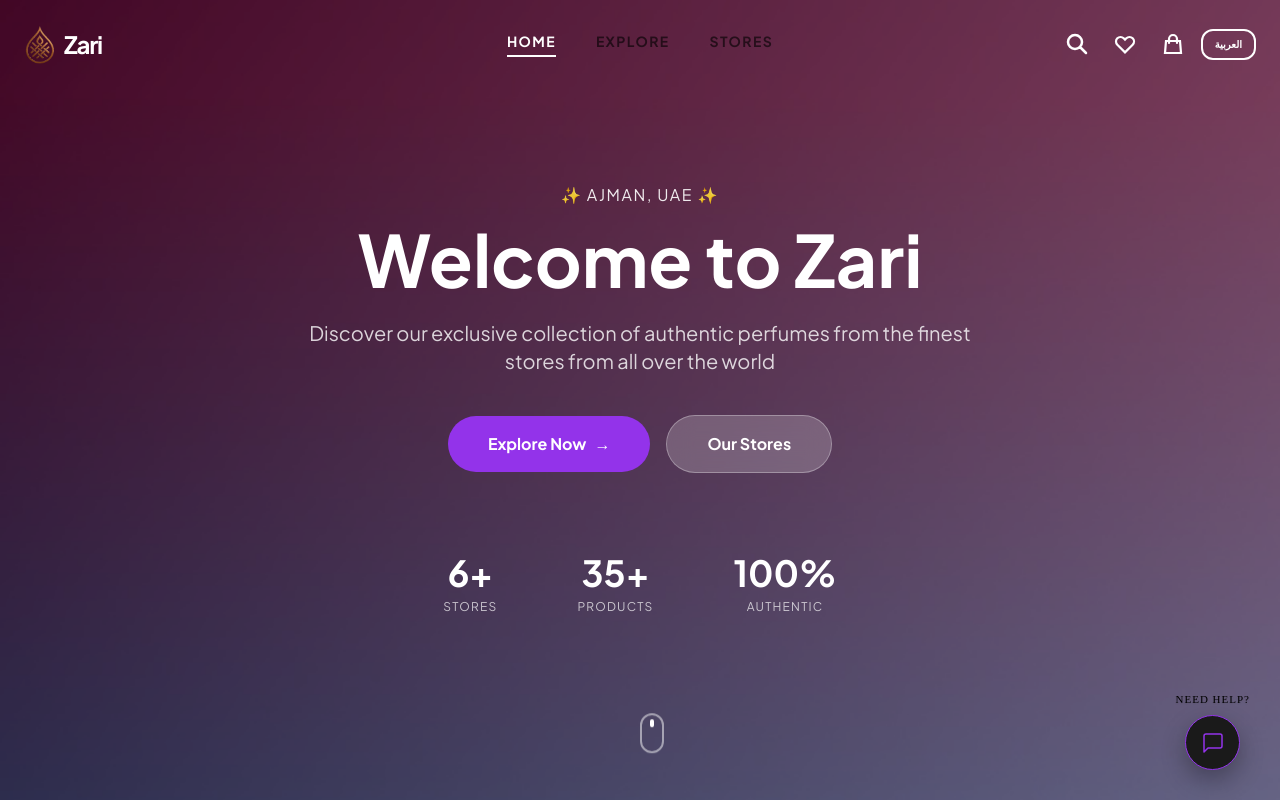
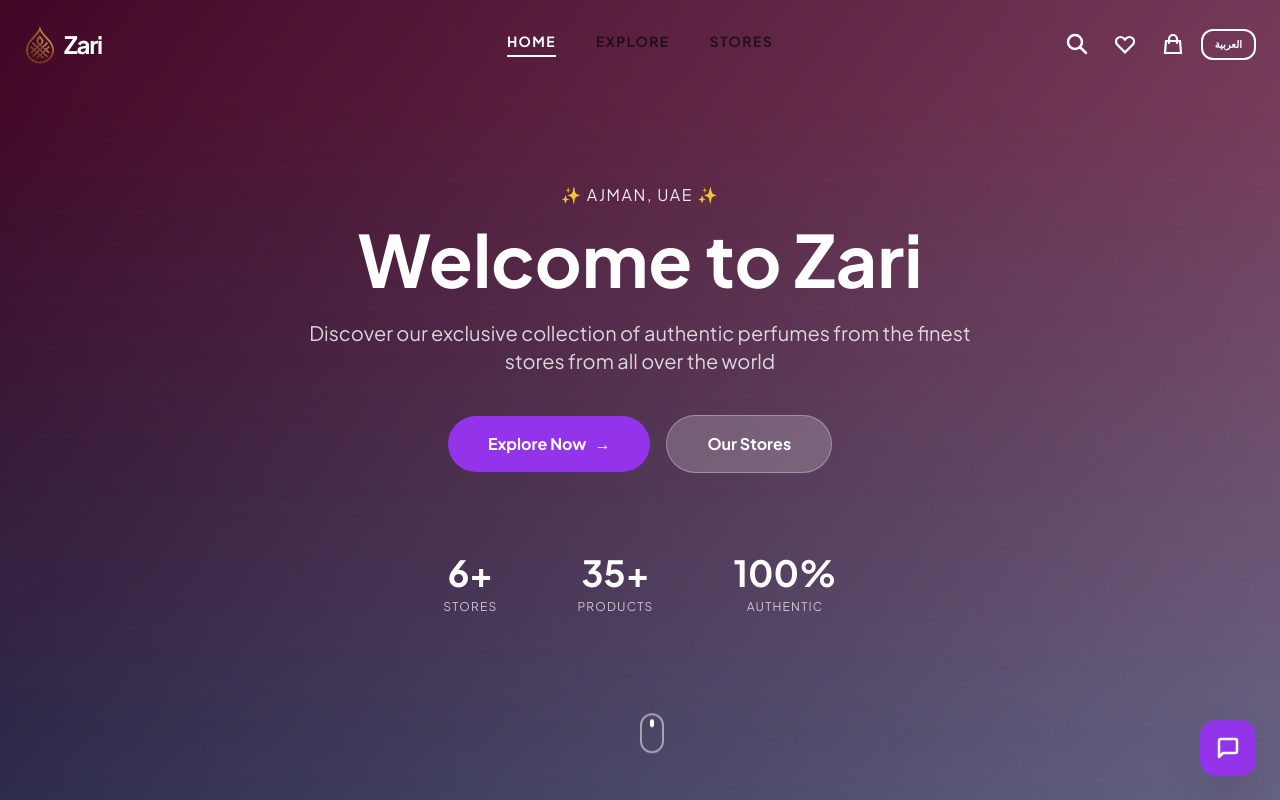
Before and after one commit to ZariPerfumes/ZariPerfumes.github.io, a React (Vite) app: page / in a window 1280 px wide. Shown: the top 800 px of the page. Built offline with nearby package versions, Linux system fonts and the light colour scheme.

Commit message:
recommended for you and scrolling

```diff
--- a/App.tsx
+++ b/App.tsx
@@ -1,5 +1,5 @@
-import React from 'react';
-import { HashRouter as Router, Routes, Route } from 'react-router-dom';
+import React, { useEffect, useState } from 'react';
+import { HashRouter as Router, Routes, Route, useLocation } from 'react-router-dom';
 import { AppProvider } from './AppContext';
 import Header from './components/Header';
 import Footer from './components/Footer';
@@ -14,12 +14,58 @@
 import { Toaster } from 'react-hot-toast';
 import 'leaflet/dist/leaflet.css';
 import ProductDetail from './pages/ProductDetail';
+import { useApp } from './AppContext';
+
+const ScrollToTop = () => {
+  const { pathname } = useLocation();
+  useEffect(() => {
+    window.scrollTo({ top: 0, behavior: 'smooth' });
+  }, [pathname]);
+  return null;
+};
+
+const BackToTop = () => {
+  const [visible, setVisible] = useState(false);
+  const [showTooltip, setShowTooltip] = useState(false);
+  const { lang } = useApp();
+
+  useEffect(() => {
+    const toggleVisible = () => {
+      window.pageYOffset > 300 ? setVisible(true) : setVisible(false);
+    };
+    window.addEventListener('scroll', toggleVisible);
+    return () => window.removeEventListener('scroll', toggleVisible);
+  }, []);
+
+  return (
+    <button
+      onClick={() => window.scrollTo({ top: 0, behavior: 'smooth' })}
+      onMouseEnter={() => setShowTooltip(true)}
+      onMouseLeave={() => setShowTooltip(false)}
+      className={`group fixed bottom-[96px] right-6 z-[60] flex items-center gap-3 transition-all duration-300 ${
+        visible ? 'opacity-100 translate-y-0' : 'opacity-0 translate-y-10 pointer-events-none'
+      } ${lang === 'ar' ? 'flex-row-reverse' : 'flex-row'}`}
+    >
+      <span className={`transition-opacity duration-300 bg-black/70 text-white px-3 py-1 rounded-lg text-sm backdrop-blur-sm whitespace-nowrap ${
+        showTooltip ? 'opacity-100' : 'opacity-0'
+      }`}>
+        {lang === 'en' ? 'Top' : 'للأعلى'}
+      </span>
+      <div className="p-4 bg-purple-600 text-white rounded-2xl shadow-2xl transition-all duration-300 hover:bg-purple-700 active:scale-90 flex items-center justify-center">
+        <svg className="w-6 h-6" fill="none" stroke="currentColor" viewBox="0 0 24 24">
+          <path strokeLinecap="round" strokeLinejoin="round" strokeWidth="3" d="M5 15l7-7 7 7" />
+        </svg>
+      </div>
+    </button>
+  );
+};
 
 const App: React.FC = () => {
   return (
     <AppProvider>
       <Toaster position="bottom-center" reverseOrder={false} />
       <Router>
+        <ScrollToTop />
         <div className="flex flex-col min-h-screen">
           <Header />
           <main className="flex-grow">
@@ -36,6 +82,7 @@
           </main>
           <Footer />
           <WhatsAppButton />
+          <BackToTop />
         </div>
       </Router>
     </AppProvider>
--- a/components/WhatsAppButton.tsx
+++ b/components/WhatsAppButton.tsx
@@ -1,7 +1,9 @@
+import { useState } from 'react';
 import { useApp } from '../AppContext';
 
 export default function WhatsAppButton() {
   const { lang } = useApp();
+  const [showTooltip, setShowTooltip] = useState(false);
   const whatsappUrl = "https://wa.me/971588537024";
 
   return (
@@ -9,50 +11,25 @@
       href={whatsappUrl}
       target="_blank"
       rel="noopener noreferrer"
-      style={{
-        position: 'fixed',
-        bottom: '30px',
-        right: '30px',
-        display: 'flex',
-        flexDirection: 'column',
-        alignItems: 'center',
-        gap: '8px',
-        zIndex: 1000,
-        textDecoration: 'none',
-        transition: 'transform 0.3s ease',
-      }}
-      onMouseEnter={(e) => (e.currentTarget.style.transform = 'translateY(-5px)')}
-      onMouseLeave={(e) => (e.currentTarget.style.transform = 'translateY(0)')}
+      onMouseEnter={() => setShowTooltip(true)}
+      onMouseLeave={() => setShowTooltip(false)}
+      onClick={() => setShowTooltip(!showTooltip)}
+      className={`group fixed bottom-6 right-6 z-[60] flex items-center gap-3 ${
+        lang === 'ar' ? 'flex-row-reverse' : 'flex-row'
+      }`}
     >
-      <span style={{
-        fontFamily: 'serif',
-        letterSpacing: '1px',
-        fontSize: '11px',
-        color: '#000000',
-        textTransform: 'uppercase',
-        fontWeight: '500',
-        textShadow: '0 1px 2px rgba(0,0,0,0.1)'
-      }}>
+      <span className={`transition-opacity duration-300 bg-black/70 text-white px-3 py-1 rounded-lg text-sm backdrop-blur-sm whitespace-nowrap ${
+        showTooltip ? 'opacity-100' : 'opacity-0'
+      }`}>
         {lang === 'en' ? 'Need Help?' : 'تحتاج مساعدة؟'}
       </span>
-      <div style={{
-        width: '55px',
-        height: '55px',
-        backgroundColor: '#1a1a1a',
-        borderRadius: '50%',
-        display: 'flex',
-        alignItems: 'center',
-        justifyContent: 'center',
-        boxShadow: '0 10px 25px rgba(0,0,0,0.3)',
-        border: '1px solid #9333EA'
-      }}>
+      <div className="p-4 bg-purple-600 text-white rounded-2xl shadow-2xl transition-all duration-300 hover:bg-purple-700 active:scale-90 flex items-center justify-center">
         <svg
-          width="24"
-          height="24"
+          className="w-6 h-6"
+          fill="none"
+          stroke="currentColor"
           viewBox="0 0 24 24"
-          fill="none"
-          stroke="#9333EA"
-          strokeWidth="1.5"
+          strokeWidth="2.5"
           strokeLinecap="round"
           strokeLinejoin="round"
         >
--- a/pages/Cart.tsx
+++ b/pages/Cart.tsx
@@ -2,7 +2,8 @@
 import { Link, useNavigate } from 'react-router-dom';
 import { useApp } from '../AppContext';
 import { UI_STRINGS } from '../translations';
-import { DELIVERY_COSTS } from '../data';
+import { DELIVERY_COSTS, PRODUCTS } from '../data';
+import ProductCard from '../components/ProductCard';
 import { MapContainer, TileLayer, Marker, useMap, useMapEvents } from 'react-leaflet';
 import html2canvas from 'html2canvas';
 import 'leaflet/dist/leaflet.css';
@@ -70,6 +71,13 @@
 
   const isStep1Valid = method === 'pickup' || (emirate !== '' && city !== '');
   const isStep2Valid = validatePhone(phone) && validateEmail(email) && (method === 'pickup' || (locationDetails.street !== '' && locationDetails.villa !== ''));
+
+  // Simple recommendation logic: Top 4 products not in cart
+  const recommendations = useMemo(() => {
+    return PRODUCTS
+      .filter(p => !cart.some(item => item.id === p.id))
+      .slice(0, 4);
+  }, [cart]);
 
   useEffect(() => {
     document.title = lang === 'en' ? 'Zari Perfumes | Cart' : 'عطور زاري | السلة';
@@ -151,7 +159,6 @@
 
   return (
     <div className="pt-[64px] pb-20 bg-gray-50/50 min-h-screen">
-      {/* Centered Success Toast */}
       {showSuccessToast && (
         <div className="fixed inset-0 z-[200] flex items-center justify-center pointer-events-none">
           <div className="bg-emerald-500 text-white px-10 py-5 rounded-[24px] shadow-2xl font-black text-xl animate-bounce border-4 border-white">
@@ -160,7 +167,6 @@
         </div>
       )}
 
-      {/* Styled Clear Cart Warning */}
       {showClearCartConfirm && (
         <div className="fixed inset-0 z-[150] flex items-center justify-center p-4 bg-purple-950/60 backdrop-blur-md">
           <div className="bg-white p-10 rounded-[40px] shadow-2xl max-w-sm text-center border-b-8 border-red-500">
@@ -194,6 +200,7 @@
             <Link to="/explore" className="bg-purple-600 text-white px-12 py-5 rounded-full font-black text-xl shadow-xl">{t('continueShopping')} →</Link>
           </div>
         ) : (
+          <>
             <div className="lg:flex gap-12">
               <div className="lg:w-2/3 space-y-6">
                 {cart.map(item => (
@@ -256,6 +263,30 @@
                 </div>
               </div>
             </div>
+
+            {/* Recommended for You Section */}
+            <div className="mt-24 mb-12">
+              <div className="flex justify-between items-end mb-8">
+                <div>
+                  <h2 className="text-4xl font-black text-purple-900 uppercase italic">
+                    {lang === 'en' ? 'Recommended for You' : 'مقترح لك'}
+                  </h2>
+                  <div className="h-1.5 w-24 bg-purple-600 mt-2 rounded-full"></div>
+                </div>
+                <Link to="/explore" className="text-purple-600 font-black text-sm uppercase tracking-widest hover:underline flex items-center gap-2 mb-2">
+                  {lang === 'en' ? 'See all' : 'عرض الكل'}
+                  <svg className="w-4 h-4" fill="none" stroke="currentColor" viewBox="0 0 24 24">
+                    <path strokeLinecap="round" strokeLinejoin="round" strokeWidth="3" d="M9 5l7 7-7 7" />
+                  </svg>
+                </Link>
+              </div>
+              <div className="grid grid-cols-2 md:grid-cols-4 gap-6">
+                {recommendations.map(product => (
+                  <ProductCard key={product.id} product={product} />
+                ))}
+              </div>
+            </div>
+          </>
         )}
       </div>
 
```
Also changed, not shown: components/ScrollToTop.tsx (added, +14 -0 lines). Lines whose indentation alone changed are shown as unchanged.
